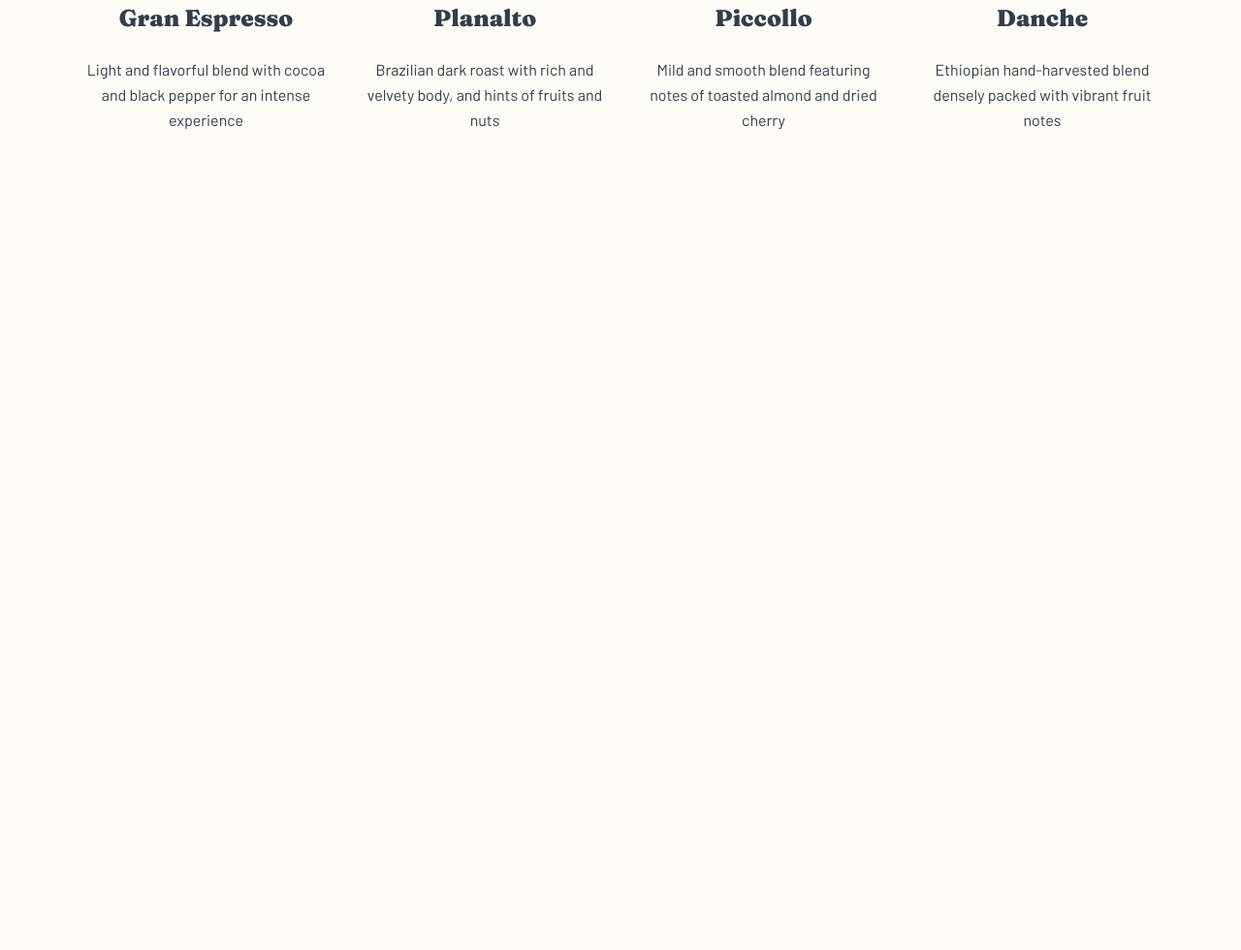
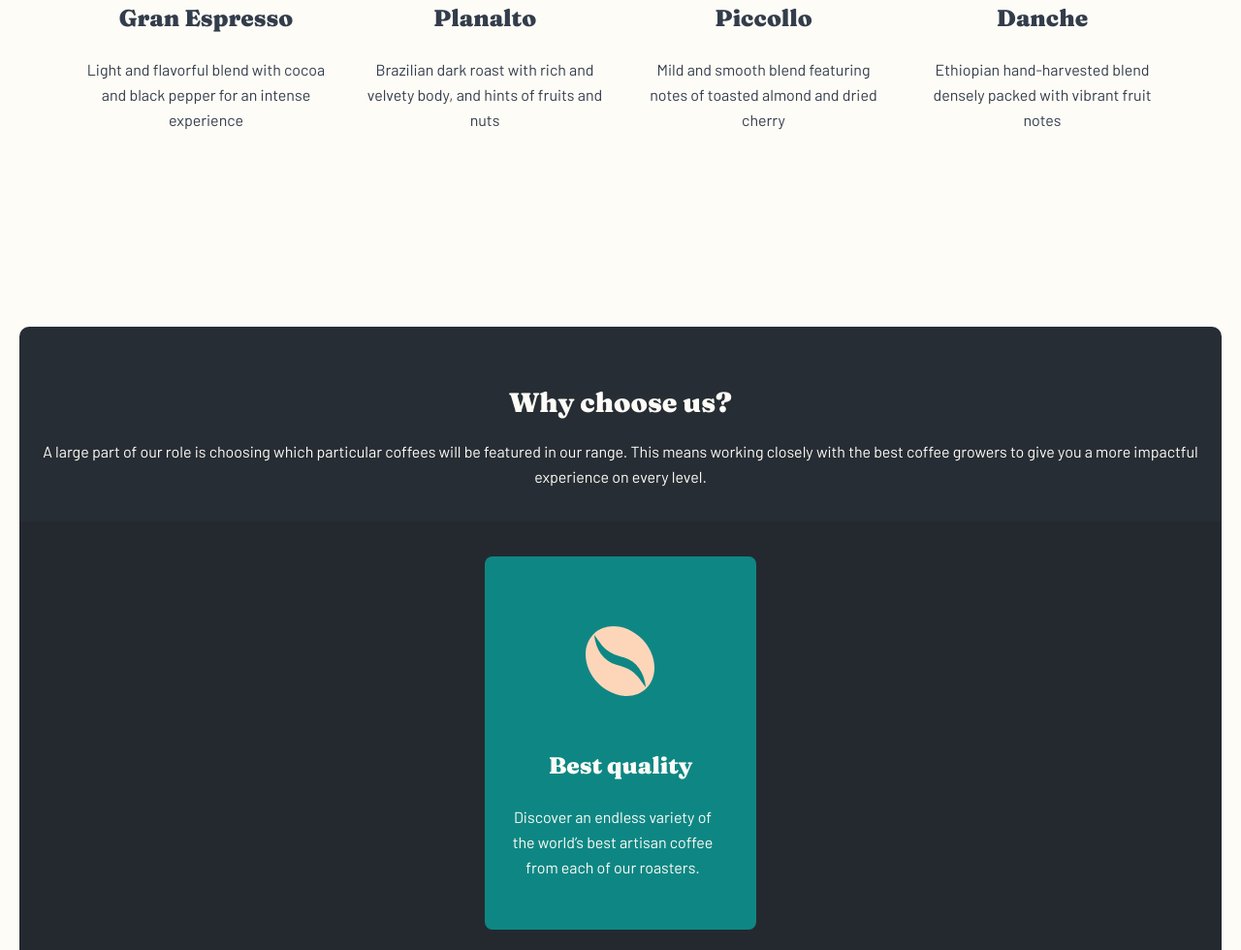
Before and after one commit to mukhammadyn/Coffee-roasters, a plain HTML site: page index.html in a window 1280 px wide. Shown: the part 1218-2198 px from the top of the page at 97% size. Before the commit the page ends 1555 px from the top, so only its background shows below. Drawn offline with Linux system fonts and the light colour scheme.

Commit message:
Add facilities section

```diff
--- a/css/styles.css
+++ b/css/styles.css
@@ -312,6 +312,118 @@ img {
 }
 
 
+/* FACILITES */
+.facilities__top {
+  position: relative;
+  z-index: 1;
+  padding: 64px 21px 33px;
+  border-top-left-radius: 10px;
+  border-top-right-radius: 10px;
+  background-color: #272D34;
+}
+
+.facilities__top::after {
+  position: absolute;
+  z-index: -1;
+  width: 100%;
+  height: 634px;
+  top: 100%;
+  left: 0;
+  border-bottom-left-radius: 10px;
+  border-bottom-right-radius: 10px;
+  background-color: #242930;
+  content: '';
+}
+
+.facilities__title {
+  margin-top: 0;
+  margin-bottom: 24px;
+  text-align: center;
+  font-family: 'Fraunces 9pt';
+  font-style: normal;
+  font-weight: 900;
+  font-size: 28px;
+  line-height: 28px;
+}
+
+.facilities__desc {
+  margin: 0;
+  text-align: center;
+}
+
+
+
+/* FACILITIE CARD */
+.facilities__list {
+  display: flex;
+  flex-direction: column;
+  align-items: center;
+  margin: 0;
+  padding: 0;
+  list-style: none;
+}
+
+.facilities__item {
+  position: relative;
+  z-index: 1;
+  width: 280px;
+  margin: 0 auto;
+}
+
+.facilities__item:first-child {
+  margin-top: 36px;
+}
+
+.facilities__item:not(:last-child) {
+  margin-bottom: 24px;
+}
+
+.facilities__item::before {
+  position: absolute;
+  z-index: 1;
+  top: 72px;
+  left:  calc(50% - 36px);
+  width: 72px;
+  height: 72px;
+  background-repeat: no-repeat;
+  background-position: center center;
+}
+
+.bean::before {
+  content: url(../img/bean.svg);
+}
+
+.surprise::before {
+  content: url(../img/surprise.svg);
+}
+
+.car::before {
+  content: url(../img/car.svg);
+}
+
+.facilitie-card {
+  padding: 200px 26px 51px;
+  border-radius: 8px;
+  background-color: var(--btn-color);
+}
+
+.facilitie__heading {
+  margin-top: 0;
+  margin-bottom: 24px;
+  text-align: center;
+  font-family: 'Fraunces 9pt';
+  font-weight: 900;
+  font-size: 24px;
+  line-height: 32px;
+}
+
+.facilitie__text {
+  margin: 0;
+  max-width: 212px;
+  text-align: center;
+}
+
+
 /* MEDIA */
 @media only screen and (min-width: 568px) {
 
--- a/index.html
+++ b/index.html
@@ -77,6 +77,29 @@ coffees from our best roasters delivered directly to your door, at your schedule
       </div>
     </section>
 
+    <section class="facilites">
+      <div class="facilities__top">
+        <div class="facilities__top-inner">
+          <h2 class="facilities__title">Why choose us?</h2>
+          <p class="facilities__desc">A large part of our role is choosing which particular coffees will be featured  in our range. This means working closely with the best coffee growers to give you a more impactful experience on every level.</p>
+        </div>
+      </div>
+      <ul class="facilities__list">
+        <li class="facilities__item facilitie-card bean">
+          <h3 class="facilitie__heading">Best quality</h3>
+          <p class="facilitie__text">Discover an endless variety of the world’s best artisan coffee from each of our roasters.</p>
+        </li>
+        <li class="facilities__item facilitie-card surprise">
+          <h3 class="facilitie__heading">Exclusive benefits</h3>
+          <p class="facilitie__text">Special offers and swag when you subscribe, including 30% off your first shipment.</p>
+        </li>
+        <li class="facilities__item facilitie-card car">
+          <h3 class="facilitie__heading">Free shipping</h3>
+          <p class="facilitie__text">We cover the cost and coffee is delivered fast. Peak freshness: guaranteed.</p>
+        </li>
+      </ul>
+    </section>
+
 
   </div>
 
```
